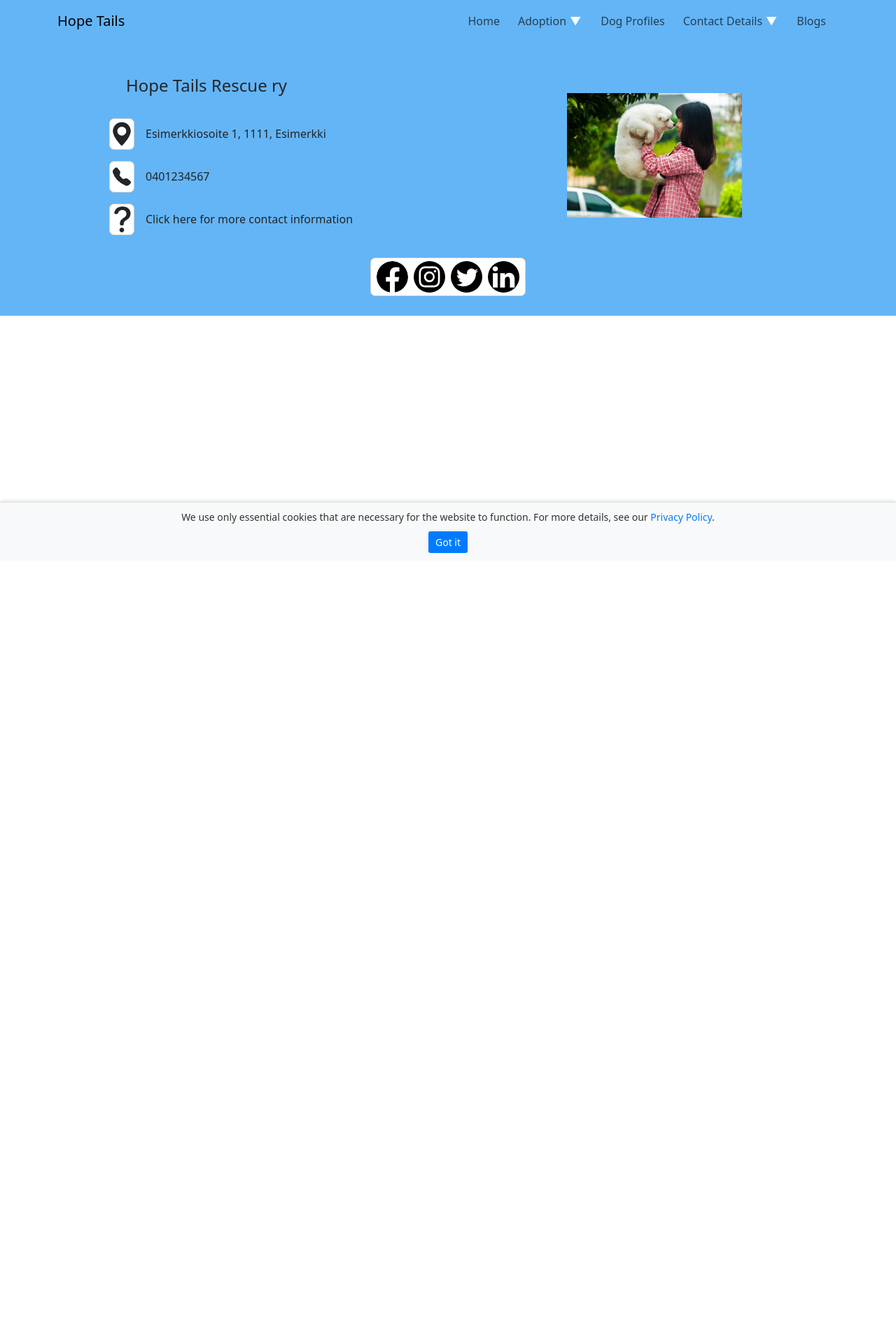
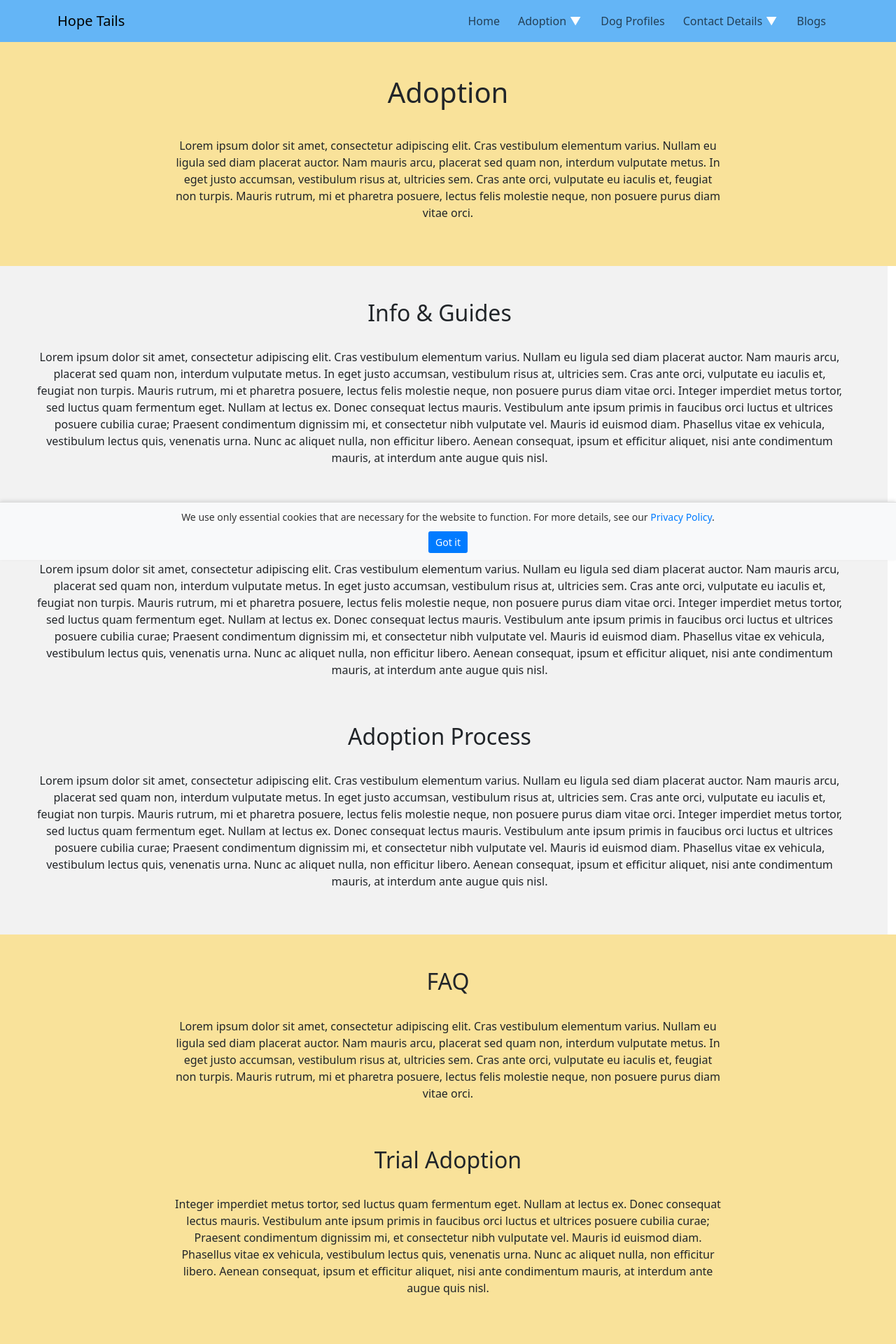
Before and after one commit to kristakorento/animal-rescue-adoption-website, a React (Vite) app: page /adoption in a window 1280 px wide. Shown: the top 1920 px of the page at 70% size. Before the commit the page ends 800 px from the top, so only its background shows below. Built offline with nearby package versions, Linux system fonts and the light colour scheme.

Commit message:
Adoption sivun layout tehty.

```diff
--- a/src/Nettisivujen_Koodit/Adoption.jsx
+++ b/src/Nettisivujen_Koodit/Adoption.jsx
@@ -1,4 +1,37 @@
-function Adoption(){
-
+function Adoption() {
+  return (
+    <div className="container-fluid p-0">
+      <div className="text-center bg-color-yellow p-5">
+        <h1 className="pb-3">Adoption</h1>
+        <div className="paragraph-text">
+          <p className="pt-3 text-center">Lorem ipsum dolor sit amet, consectetur adipiscing elit. Cras vestibulum elementum varius. Nullam eu ligula sed diam placerat auctor. Nam mauris arcu, placerat sed quam non, interdum vulputate metus. In eget justo accumsan, vestibulum risus at, ultricies sem. Cras ante orci, vulputate eu iaculis et, feugiat non turpis. Mauris rutrum, mi et pharetra posuere, lectus felis molestie neque, non posuere purus diam vitae orci.</p>
+        </div>
+      </div>
+      <div className="bg-color-gray row p-5 mr-0">
+        <h2 className="text-center">Info & Guides</h2>
+        <div className="paragraph-text">
+          <p className="pt-4 text-center">Lorem ipsum dolor sit amet, consectetur adipiscing elit. Cras vestibulum elementum varius. Nullam eu ligula sed diam placerat auctor. Nam mauris arcu, placerat sed quam non, interdum vulputate metus. In eget justo accumsan, vestibulum risus at, ultricies sem. Cras ante orci, vulputate eu iaculis et, feugiat non turpis. Mauris rutrum, mi et pharetra posuere, lectus felis molestie neque, non posuere purus diam vitae orci. Integer imperdiet metus tortor, sed luctus quam fermentum eget. Nullam at lectus ex. Donec consequat lectus mauris. Vestibulum ante ipsum primis in faucibus orci luctus et ultrices posuere cubilia curae; Praesent condimentum dignissim mi, et consectetur nibh vulputate vel. Mauris id euismod diam. Phasellus vitae ex vehicula, vestibulum lectus quis, venenatis urna. Nunc ac aliquet nulla, non efficitur libero. Aenean consequat, ipsum et efficitur aliquet, nisi ante condimentum mauris, at interdum ante augue quis nisl.</p>
+        </div>
+        <h2 className="text-center pt-5">Policies & Fees</h2>
+        <div className="paragraph-text">
+          <p className="pt-4 text-center">Lorem ipsum dolor sit amet, consectetur adipiscing elit. Cras vestibulum elementum varius. Nullam eu ligula sed diam placerat auctor. Nam mauris arcu, placerat sed quam non, interdum vulputate metus. In eget justo accumsan, vestibulum risus at, ultricies sem. Cras ante orci, vulputate eu iaculis et, feugiat non turpis. Mauris rutrum, mi et pharetra posuere, lectus felis molestie neque, non posuere purus diam vitae orci. Integer imperdiet metus tortor, sed luctus quam fermentum eget. Nullam at lectus ex. Donec consequat lectus mauris. Vestibulum ante ipsum primis in faucibus orci luctus et ultrices posuere cubilia curae; Praesent condimentum dignissim mi, et consectetur nibh vulputate vel. Mauris id euismod diam. Phasellus vitae ex vehicula, vestibulum lectus quis, venenatis urna. Nunc ac aliquet nulla, non efficitur libero. Aenean consequat, ipsum et efficitur aliquet, nisi ante condimentum mauris, at interdum ante augue quis nisl.</p>
+        </div>
+        <h2 className="text-center pt-5">Adoption Process</h2>
+        <div className="paragraph-text">
+          <p className="pt-4 text-center">Lorem ipsum dolor sit amet, consectetur adipiscing elit. Cras vestibulum elementum varius. Nullam eu ligula sed diam placerat auctor. Nam mauris arcu, placerat sed quam non, interdum vulputate metus. In eget justo accumsan, vestibulum risus at, ultricies sem. Cras ante orci, vulputate eu iaculis et, feugiat non turpis. Mauris rutrum, mi et pharetra posuere, lectus felis molestie neque, non posuere purus diam vitae orci. Integer imperdiet metus tortor, sed luctus quam fermentum eget. Nullam at lectus ex. Donec consequat lectus mauris. Vestibulum ante ipsum primis in faucibus orci luctus et ultrices posuere cubilia curae; Praesent condimentum dignissim mi, et consectetur nibh vulputate vel. Mauris id euismod diam. Phasellus vitae ex vehicula, vestibulum lectus quis, venenatis urna. Nunc ac aliquet nulla, non efficitur libero. Aenean consequat, ipsum et efficitur aliquet, nisi ante condimentum mauris, at interdum ante augue quis nisl.</p>
+        </div>
+      </div>
+      <div className="text-center bg-color-yellow p-5">
+        <h2 className="text-center">FAQ</h2>
+        <div className="paragraph-text">
+          <p className="pt-4 text-center">Lorem ipsum dolor sit amet, consectetur adipiscing elit. Cras vestibulum elementum varius. Nullam eu ligula sed diam placerat auctor. Nam mauris arcu, placerat sed quam non, interdum vulputate metus. In eget justo accumsan, vestibulum risus at, ultricies sem. Cras ante orci, vulputate eu iaculis et, feugiat non turpis. Mauris rutrum, mi et pharetra posuere, lectus felis molestie neque, non posuere purus diam vitae orci. </p>
+        </div>
+        <h2 className="text-center pt-5">Trial Adoption</h2>
+        <div className="paragraph-text">
+          <p className="pt-4 pb-4 text-center">Integer imperdiet metus tortor, sed luctus quam fermentum eget. Nullam at lectus ex. Donec consequat lectus mauris. Vestibulum ante ipsum primis in faucibus orci luctus et ultrices posuere cubilia curae; Praesent condimentum dignissim mi, et consectetur nibh vulputate vel. Mauris id euismod diam. Phasellus vitae ex vehicula, vestibulum lectus quis, venenatis urna. Nunc ac aliquet nulla, non efficitur libero. Aenean consequat, ipsum et efficitur aliquet, nisi ante condimentum mauris, at interdum ante augue quis nisl.</p>
+        </div>
+      </div>
+    </div>
+  )
 }
 export default Adoption;
```
